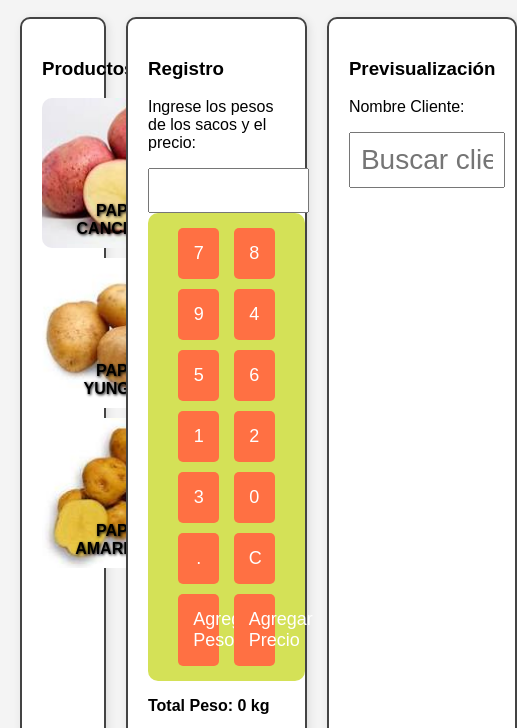
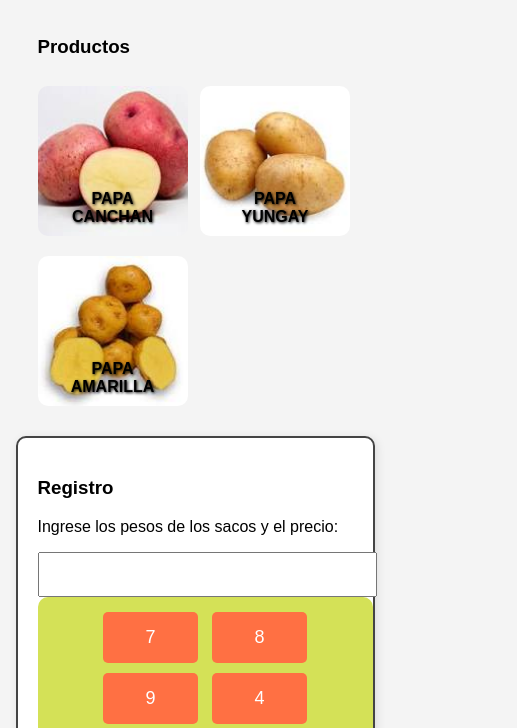
Before and after one commit to jvilchezmelo/redghaventas, a plain HTML site: page index.html in a window 390 px wide. Shown: the part 51-779 px from the top of the page, 517 px wide, since content can reach past the window. Drawn offline with nearby package versions, Linux system fonts and the light colour scheme.

Commit message:
index.html-2

```diff
--- a/index.html
+++ b/index.html
@@ -18,28 +18,11 @@
             padding: 20px;
             justify-content: space-between;
         }
-        .section {
+        section, .section2, .section3 {
             border: 2px solid #444;
             background-color: #fff;
             padding: 20px;
             border-radius: 10px;
-            width: 12%;
-            box-shadow: 2px 2px 10px rgba(0, 0, 0, 0.1);
-        }
-        .section2 {
-            border: 2px solid #444;
-            background-color: #fff;
-            padding: 20px;
-            border-radius: 10px;
-            width: 45%;
-            box-shadow: 2px 2px 10px rgba(0, 0, 0, 0.1);
-        }
-        .section3 {
-            border: 2px solid #444;
-            background-color: #fff;
-            padding: 20px;
-            border-radius: 10px;
-            width: 43%;
             box-shadow: 2px 2px 10px rgba(0, 0, 0, 0.1);
         }
         .calculator {
@@ -60,16 +43,14 @@
             margin: 5px;
             cursor: pointer;
         }
+	/* Modificación para que los productos se organicen en columnas de 2 en dispositivos grandes */
+        .product-container {
+            display: grid;
+	    grid-template-columns: 1fr; /* En pantallas pequeñas, una sola columna */
+            gap: 10px;
+            justify-content: center;
+        }
         .product-button {
-            /*width: 100%;
-            padding: 15px;
-            background-color: #29b6f6;
-            color: white;
-            border: none;
-            border-radius: 5px;
-            cursor: pointer;
-            font-size: 16px;
-            margin-bottom: 5px;*/
             width: 150px; /* Ajusta según necesidad */
             height: 150px;
             background-size: cover;
@@ -190,6 +171,27 @@
             cursor: pointer;
             border-radius: 50%;
         }
+
+	/* Responsive Design */
+        @media (max-width: 1024px) {
+            .container {
+                flex-direction: column;
+                align-items: center;
+            }
+            .section, .section2, .section3 {
+                width: 90%;
+                margin-bottom: 10px;
+            }
+	    .product-container {
+                grid-template-columns: repeat(3, 1fr); /* En tablets, dos columnas */
+            }
+        }
+
+        @media (max-width: 768px) {
+            .product-container {
+                grid-template-columns: repeat(2, 1fr); /* En tablets, dos columnas */
+            }
+        }
     </style>
 </head>
 <body>
@@ -197,9 +199,11 @@
     <div class="container">
         <div class="section">
             <h3>Productos</h3>
-            <button class="product-button papa-canchan" onclick="selectProduct(this, 'PAPA CANCHAN')">PAPA CANCHAN</button>
-            <button class="product-button papa-yungay" onclick="selectProduct(this, 'PAPA YUNGAY')">PAPA YUNGAY</button>
-            <button class="product-button papa-amarilla" onclick="selectProduct(this, 'PAPA AMARILLA')">PAPA AMARILLA</button>
+            <div class="product-container">
+		<button class="product-button papa-canchan" onclick="selectProduct(this, 'PAPA CANCHAN')">PAPA CANCHAN</button>
+		<button class="product-button papa-yungay" onclick="selectProduct(this, 'PAPA YUNGAY')">PAPA YUNGAY</button>
+		<button class="product-button papa-amarilla" onclick="selectProduct(this, 'PAPA AMARILLA')">PAPA AMARILLA</button>
+	    </div>
         </div>
 
         <div class="section2">
@@ -310,37 +314,7 @@
             weights.splice(index, 1);
             updateWeightList();
         }
-		/*
-		function confirmSelection() {
-			let totalWeight = document.getElementById("total-weight").innerText;
-			let totalSacks = document.getElementById("total-sacks").innerText;
-			let subtotal = document.getElementById("subtotal").innerText;
-			let previewList = document.getElementById("preview-list");
 
-			if (!selectedProduct || totalWeight == "0" || totalSacks == "0" || price == 0) {
-				alert("Debe ingresar un producto, peso y precio antes de confirmar.");
-				return;
-			}
-
-			let li = document.createElement("li");
-			li.innerHTML = `${selectedProduct} | ${totalWeight} kg | ${totalSacks} sacos | ${price} | ${subtotal}
-				<button class='delete-btn' onclick='this.parentElement.remove()'>X</button>`;
-			previewList.appendChild(li);
-
-			// Limpiar totalizadores
-			weights = [];
-			price = 0;
-			document.getElementById("total-weight").innerText = "0";
-			document.getElementById("total-sacks").innerText = "0";
-			document.getElementById("subtotal").innerText = "0";
-			document.getElementById("display-price").innerText = "0";
-			document.getElementById("calc-display").value = "";
-
-			// Eliminar la lista de pesos
-			let weightList = document.getElementById("weight-list");
-			if (weightList) weightList.innerHTML = "";
-		}
-        */
         let productImages = {
             "PAPA CANCHAN": "papa_canchan.jpg",
             "PAPA YUNGAY": "papa_yungay.jpg",
```
